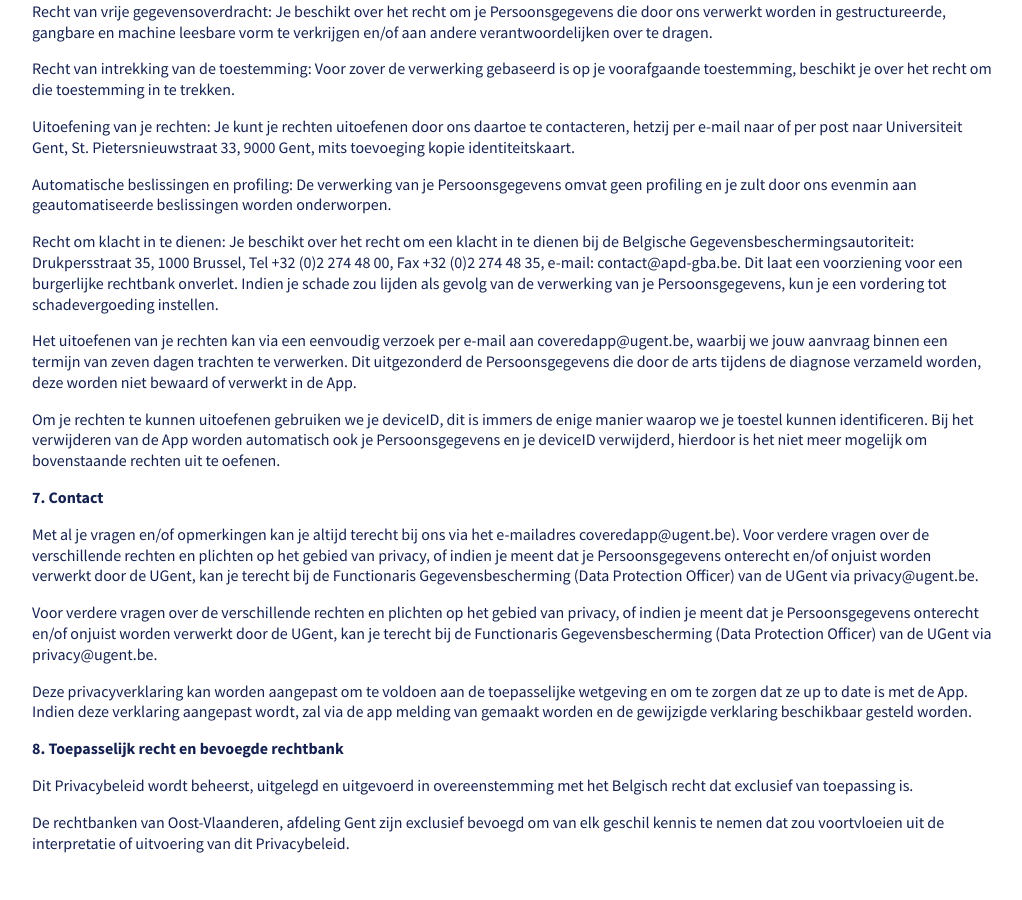
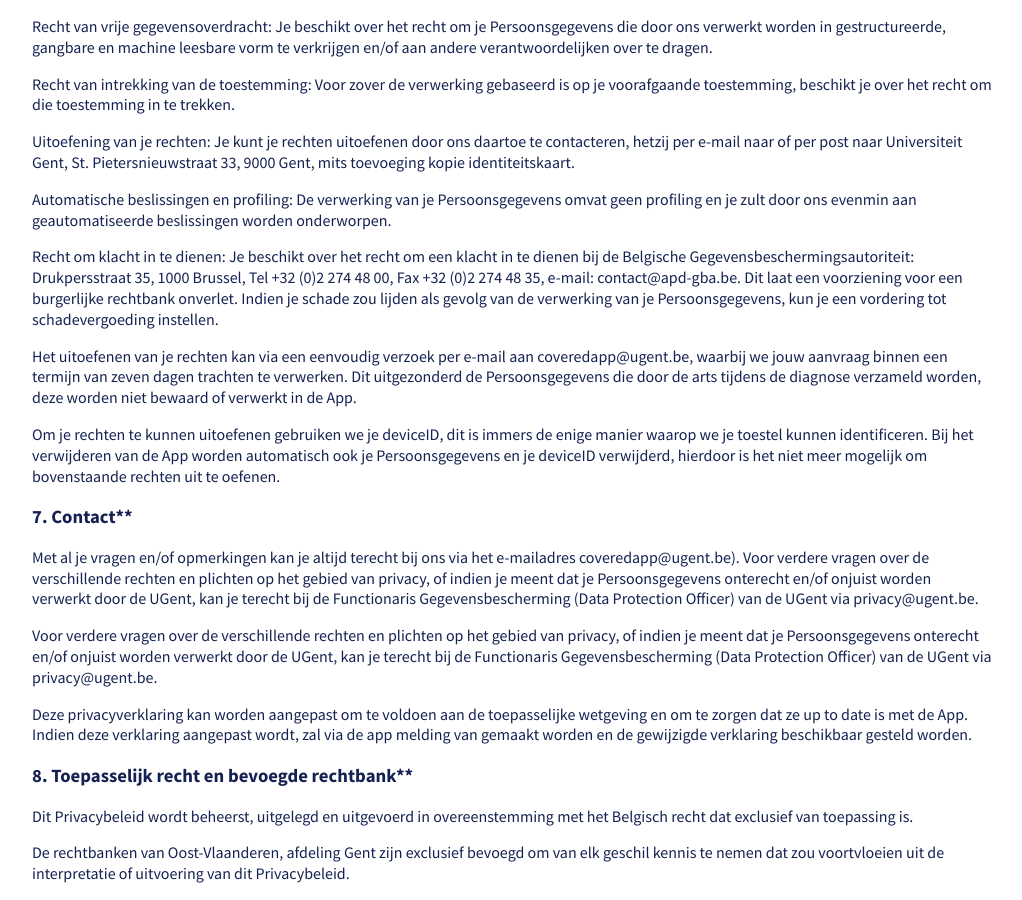
Before and after one commit to inthepocket/legal.coveredapp.org, a Jekyll site: the page built from privacy/nl.md, in a window 1280 px wide and 900 px high, scrolled down 3815 px. Shown: the whole window, without its empty margins (128-1150 px from the left). Built offline with Jekyll 4.4.1, drawn with Linux system fonts in a browser that asks for light colours; our own code applies the rules of GitHub Pages for plain Markdown files; before the commit the page ends 4684 px from its top, so only the background shows below that.

```diff
--- a/privacy/nl.md
+++ b/privacy/nl.md
@@ -124,7 +124,7 @@ Alle hieronder opgesomde personen hebben slechts toegang indien dit nodig is voo
 
 Je Persoonsgegevens worden verder *niet gedeeld* met of toegankelijk gemaakt voor derden.
 
-**5\. Technische en organisatorische maatregelen en bewaartermijn**
+### 5\. Technische en organisatorische maatregelen en bewaartermijn
 
 De UGent en de betrokken onderzoekers hebben gepaste technische en organisatorische maatregelen geïncorporeerd in de App om jouw Persoonsgegevens te beveiligen en je privacy te beschermen.
 
@@ -134,7 +134,7 @@ Daarnaast worden je Persoonsgegevens geëncrypteerd opgeslagen en regelmatig geb
 
 Je Persoonsgegevens zullen worden opgeslagen en bewaard gedurende de testperiode van de App, die **maximum 3 maanden** duurt.
 
-**6\. Jouw rechten **
+### 6\. Jouw rechten
 
 Recht van toegang en inzage: Je hebt het recht om op elk moment gratis kennis te nemen van je Persoonsgegevens, alsook van het gebruik dat UGent van je Persoonsgegevens maakt.
 
@@ -158,7 +158,7 @@ Het uitoefenen van je rechten kan via een eenvoudig verzoek per e-mail aan cover
 
 Om je rechten te kunnen uitoefenen gebruiken we je deviceID, dit is immers de enige manier waarop we je toestel kunnen identificeren. Bij het verwijderen van de App worden automatisch ook je Persoonsgegevens en je deviceID verwijderd, hierdoor is het niet meer mogelijk om bovenstaande rechten uit te oefenen.
 
-**7\. Contact**
+### 7\. Contact**
 
 Met al je vragen en/of opmerkingen kan je altijd terecht bij ons via het e-mailadres coveredapp@ugent.be). Voor verdere vragen over de verschillende rechten en plichten op het gebied van privacy, of indien je meent dat je Persoonsgegevens onterecht en/of onjuist worden verwerkt door de UGent, kan je terecht bij de Functionaris Gegevensbescherming (Data Protection Officer) van de UGent via privacy@ugent.be.
 
@@ -166,7 +166,7 @@ Voor verdere vragen over de verschillende rechten en plichten op het gebied van
 
 Deze privacyverklaring kan worden aangepast om te voldoen aan de toepasselijke wetgeving en om te zorgen dat ze up to date is met de App. Indien deze verklaring aangepast wordt, zal via de app melding van gemaakt worden en de gewijzigde verklaring beschikbaar gesteld worden.
 
-**8\. Toepasselijk recht en bevoegde rechtbank**
+### 8\. Toepasselijk recht en bevoegde rechtbank**
 
 Dit Privacybeleid wordt beheerst, uitgelegd en uitgevoerd in overeenstemming met het Belgisch recht dat exclusief van toepassing is.
 
```
